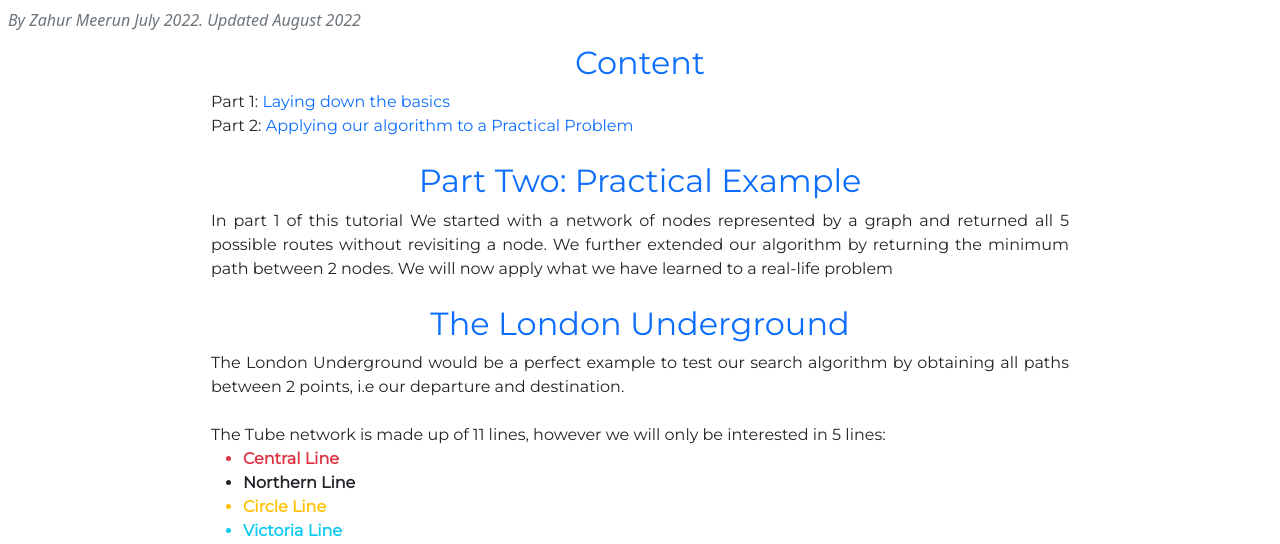
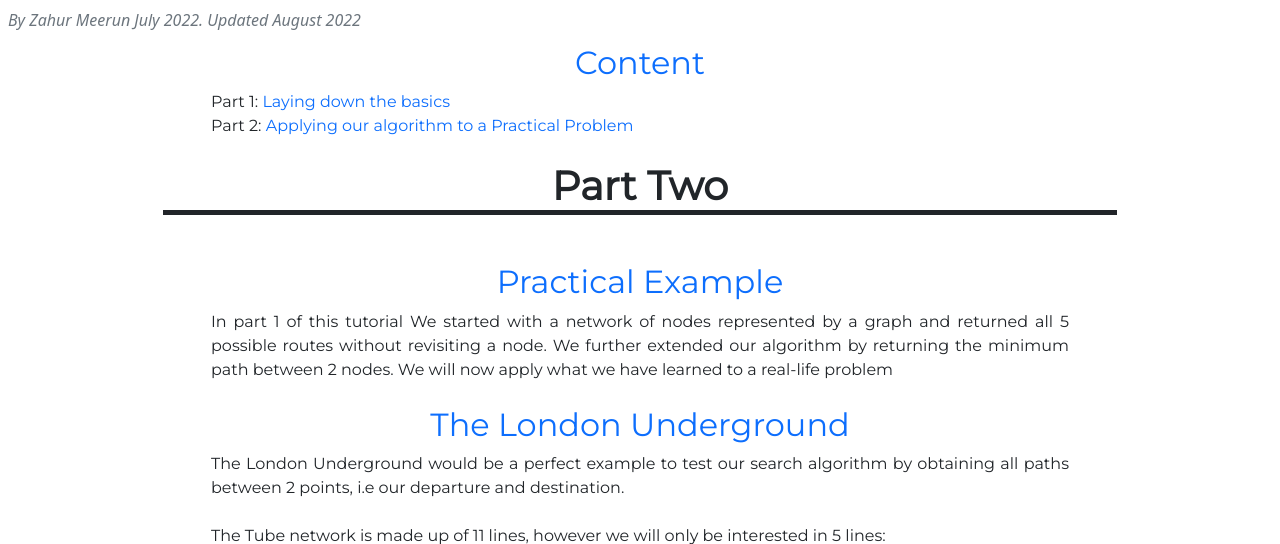
Before and after one commit to zahur76/algo-blog, a Django app: page /part_two in a window 1280 px wide. Shown: the part 500-1044 px from the top of the page. Run offline with Django 4.2, Linux system fonts and the light colour scheme; some libraries are stand-ins or nearby versions; some web fonts are replaced.

Commit message:
add: part one and two titles for clarity

```diff
--- a/home/templates/home/index.html
+++ b/home/templates/home/index.html
@@ -20,6 +20,7 @@
         <div class="article ps-5 pe-5 w-75 mx-auto">Part 1: <a class="text-decoration-none" href="{% url 'home' %}">Laying down the basics</a></br>
             Part 2:  <a class="text-decoration-none"  href="{% url 'part_two' %}">Applying our algorithm to a Practical Problem</a></br>
         </div></br>
+        <div class="text-center mx-auto h1 mb-5 fw-bold border-bottom w-75 border-5 border-dark">Part One</div>
         <div class="col-12 h2 text-primary text-center">Tutorial Objective</div>
         <div class="article ps-5 pe-5 w-75 mx-auto">This article's objective is to simply explain the algorithm used in finding all possible routes within a network of connected nodes.</br></br>
 
--- a/home/templates/home/part_two.html
+++ b/home/templates/home/part_two.html
@@ -20,7 +20,8 @@
         <div class="article ps-5 pe-5 w-75 mx-auto">Part 1: <a class="text-decoration-none" href="{% url 'home' %}">Laying down the basics</a></br>
             Part 2:  <a class="text-decoration-none"  href="{% url 'part_two' %}">Applying our algorithm to a Practical Problem</a></br>
         </div></br>
-        <div class="col-12 h2 text-primary text-center"> Part Two: Practical Example</div>
+        <div class="text-center mx-auto h1 mb-5 fw-bold border-bottom w-75 border-5 border-dark">Part Two</div>
+        <div class="col-12 h2 text-primary text-center">Practical Example</div>
         <div class="article ps-5 pe-5 w-75 mx-auto">In part 1 of this tutorial We started with a network of nodes represented by a graph and returned all 5 possible routes without revisiting a node. We further extended our
            algorithm by returning the minimum path between 2 nodes.
            We will now apply what we have learned to a real-life problem</br></br>
```
